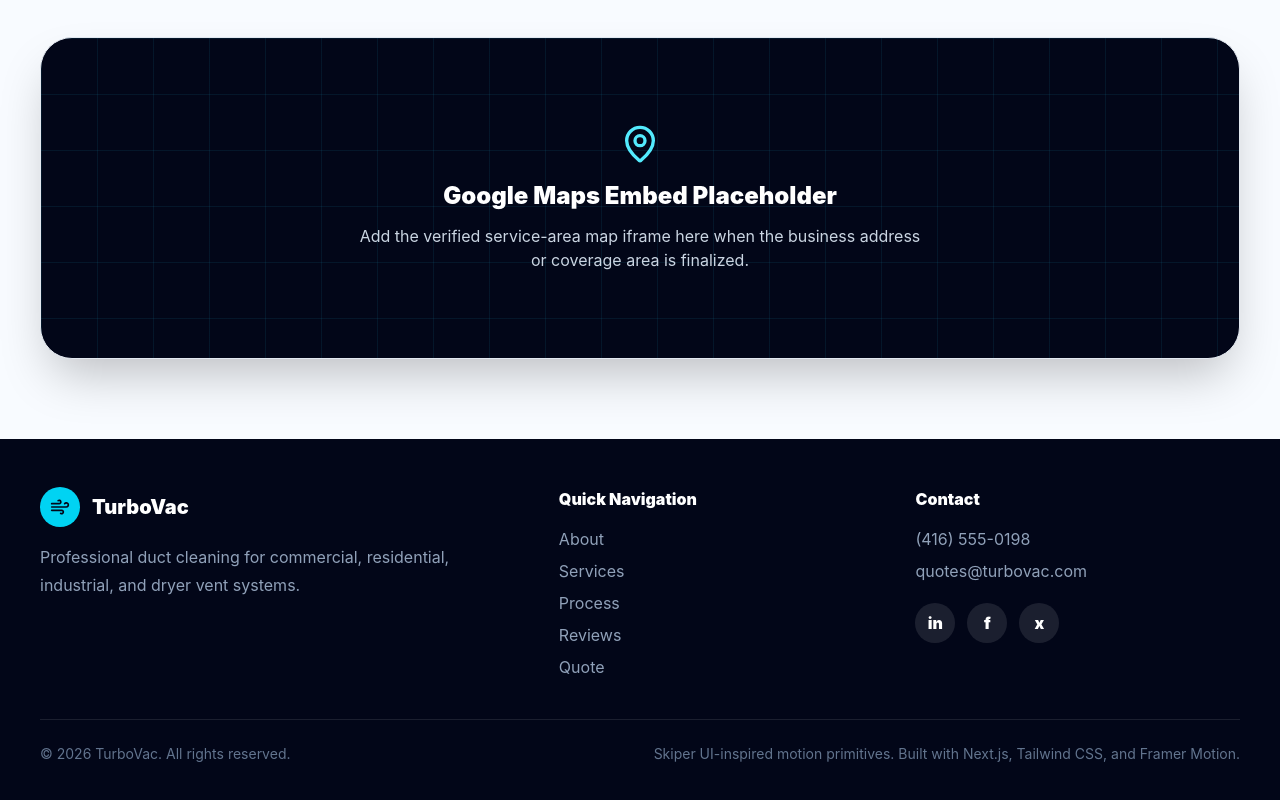
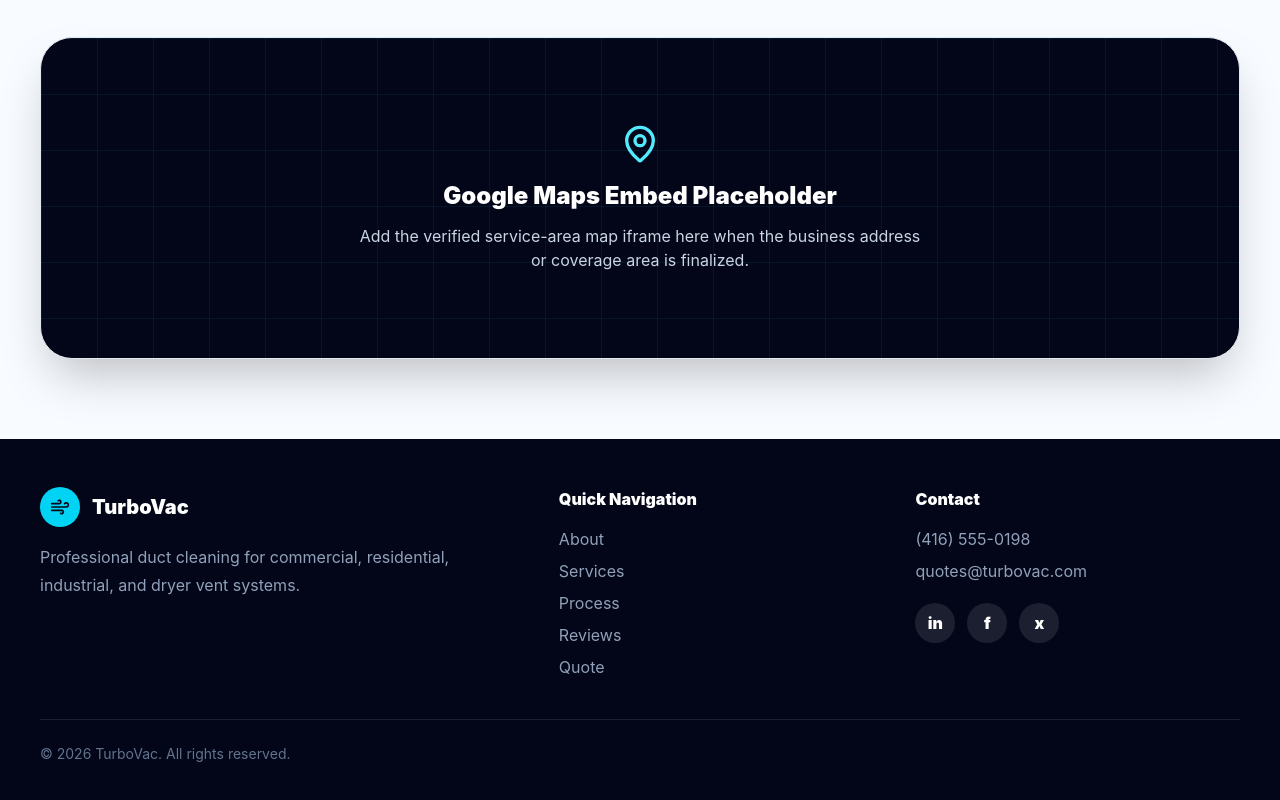
Before and after one commit to kartikgulati/turbovac, a Next.js app: page / in a window 1280 px wide. Shown: the part 6605-7405 px from the top of the page. Built offline with nearby package versions, Linux system fonts and the light colour scheme.

Commit message:
fixed footer placeholder

```diff
--- a/components/turbovac-site.tsx
+++ b/components/turbovac-site.tsx
@@ -806,7 +806,7 @@ function Footer() {
       </div>
       <div className="mx-auto mt-10 flex max-w-7xl flex-col gap-3 border-t border-white/10 pt-6 text-sm text-slate-500 sm:flex-row sm:items-center sm:justify-between">
         <p>© 2026 TurboVac. All rights reserved.</p>
-        <p>Skiper UI-inspired motion primitives. Built with Next.js, Tailwind CSS, and Framer Motion.</p>
+        <p></p>
       </div>
     </footer>
   );
```
